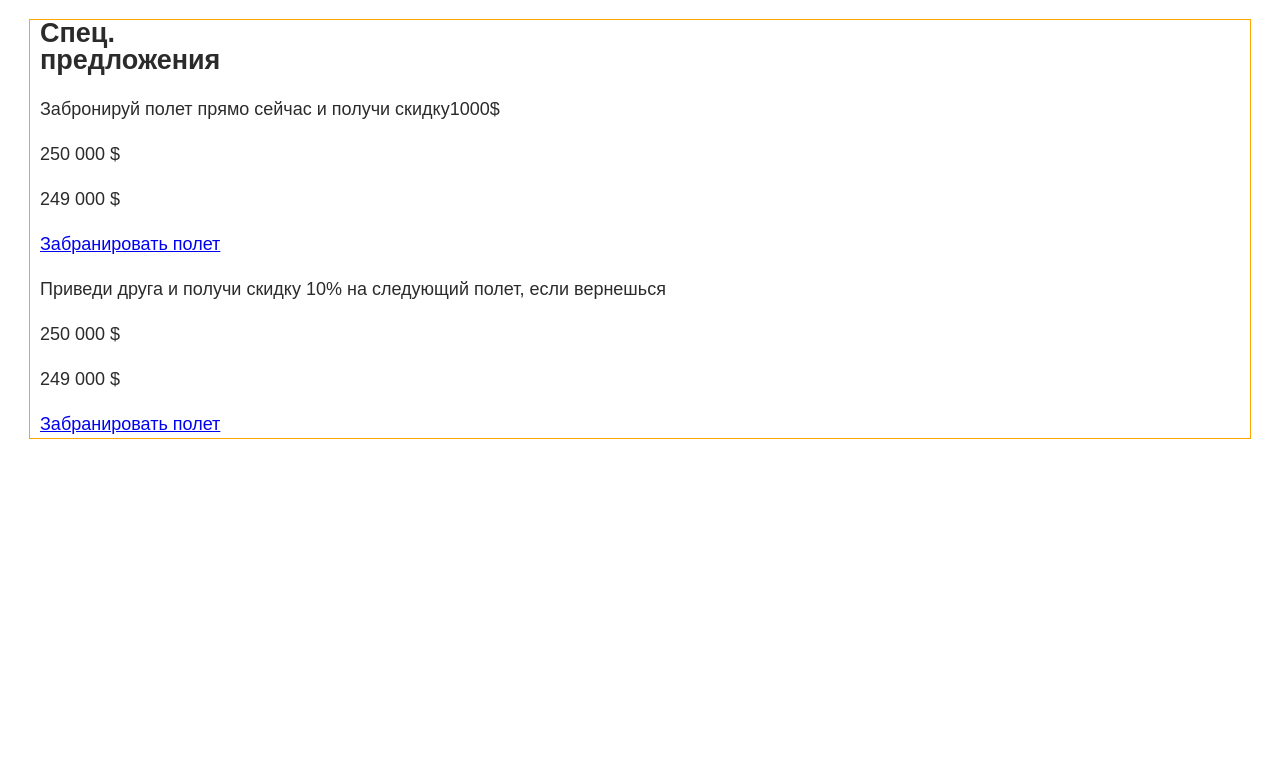
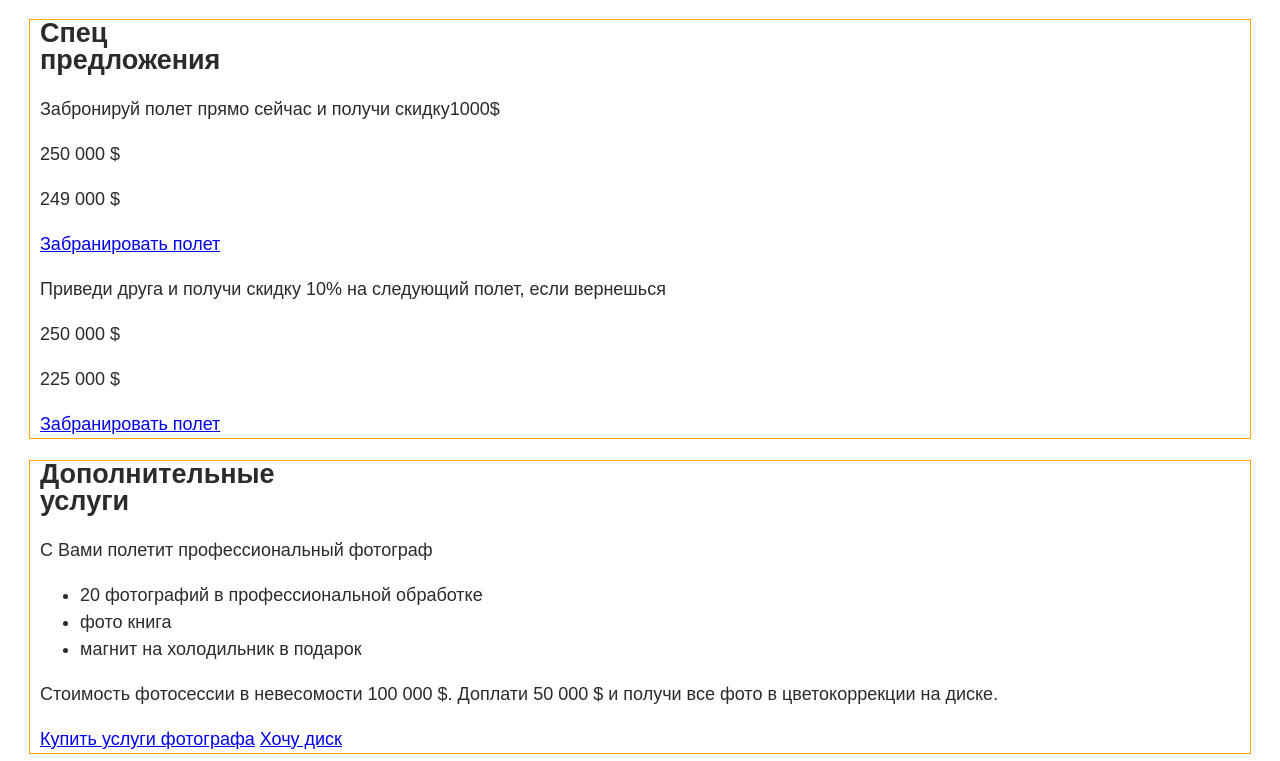
Before and after one commit to Rorsherh/spaceTravelLP, a website: page src/index.html in a window 1280 px wide. Shown: the part 4970-5731 px from the top of the page. Before the commit the page ends 5416 px from the top, so only its background shows below. Drawn offline with Linux system fonts and the light colour scheme.

Commit message:
верстка блока services

```diff
--- a/src/index.html
+++ b/src/index.html
@@ -321,7 +321,7 @@
 		<section class="special-offer">
 			<div class="center-box special-offer__center-box">
 				<h2 class="title special-offer__title">
-					Спец. <br>предложения
+					Спец <br>предложения
 				</h2>
 
 				<div class="special-offer__list">
@@ -353,7 +353,7 @@
 									250 000 $
 								</p>
 								<p class="special-offer__price-new">
-									249 000 $
+									225 000 $
 								</p>
 							</div>
 						</div>
@@ -364,6 +364,42 @@
 				</div>
 			</div>
 		</section>
+
+		<section class="services">
+			<div class="center-box services__center-box">
+				<h2 class="title services__title">
+					Дополнительные <br>услуги
+				</h2>
+
+				<div class="services__content-box">
+					<div class="services__info">
+						<p class="services__text">
+							С Вами полетит профессиональный фотограф
+						</p>
+						<ul class="services__list">
+							<li class="services__item">
+								20 фотографий в профессиональной обработке
+							</li>
+							<li class="services__item">
+								фото книга
+							</li>
+							<li class="services__item">
+								магнит на холодильник в подарок
+							</li>
+						</ul>
+						<p class="services__note">
+							Стоимость фотосессии в невесомости 100 000 $. Доплати 50 000 $ и получи все фото в цветокоррекции на
+							диске.
+						</p>
+					</div>
+					<div class="services__btn-box">
+						<a class="main-btn services__btn services__btn--img" href="#">Купить услуги фотографа</a>
+						<a class="main-btn services__btn" href="#">Хочу диск</a>
+					</div>
+
+				</div>
+			</div>
+		</section>
 	</div>
 
 
```
